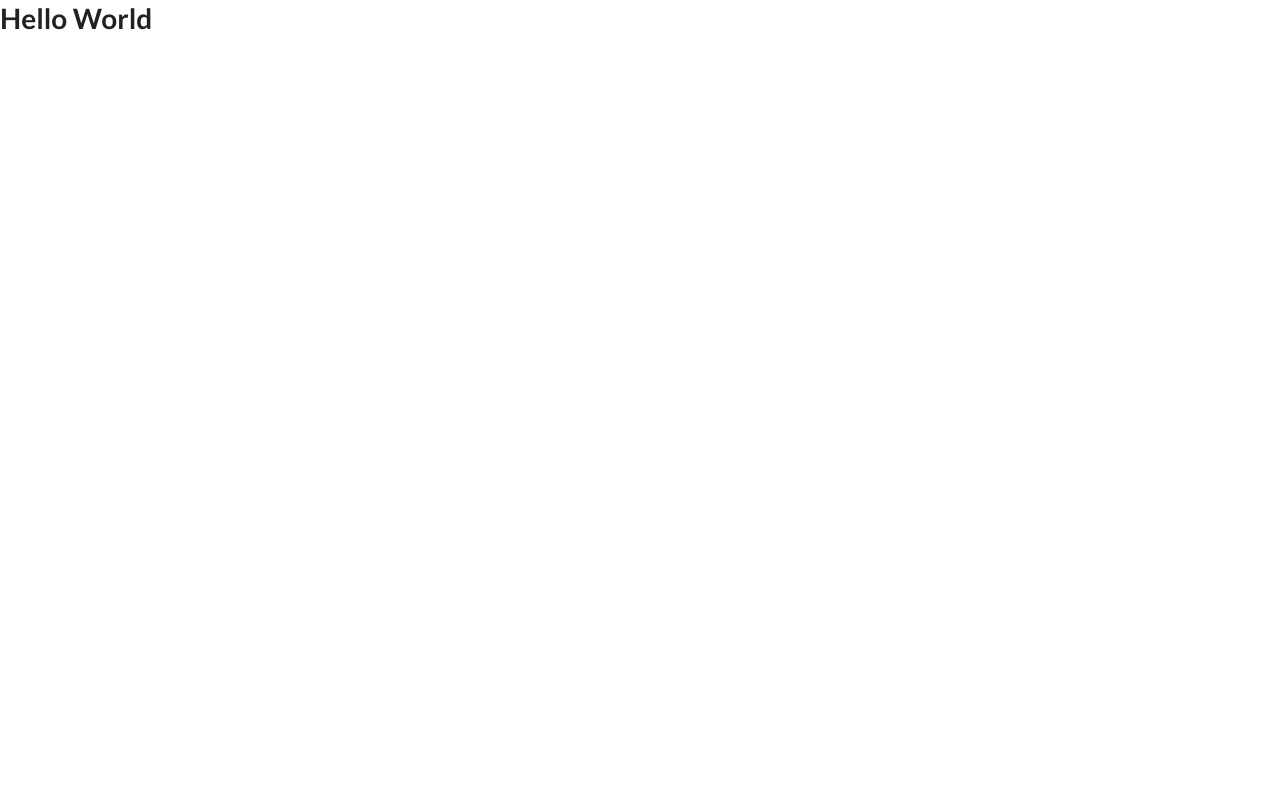
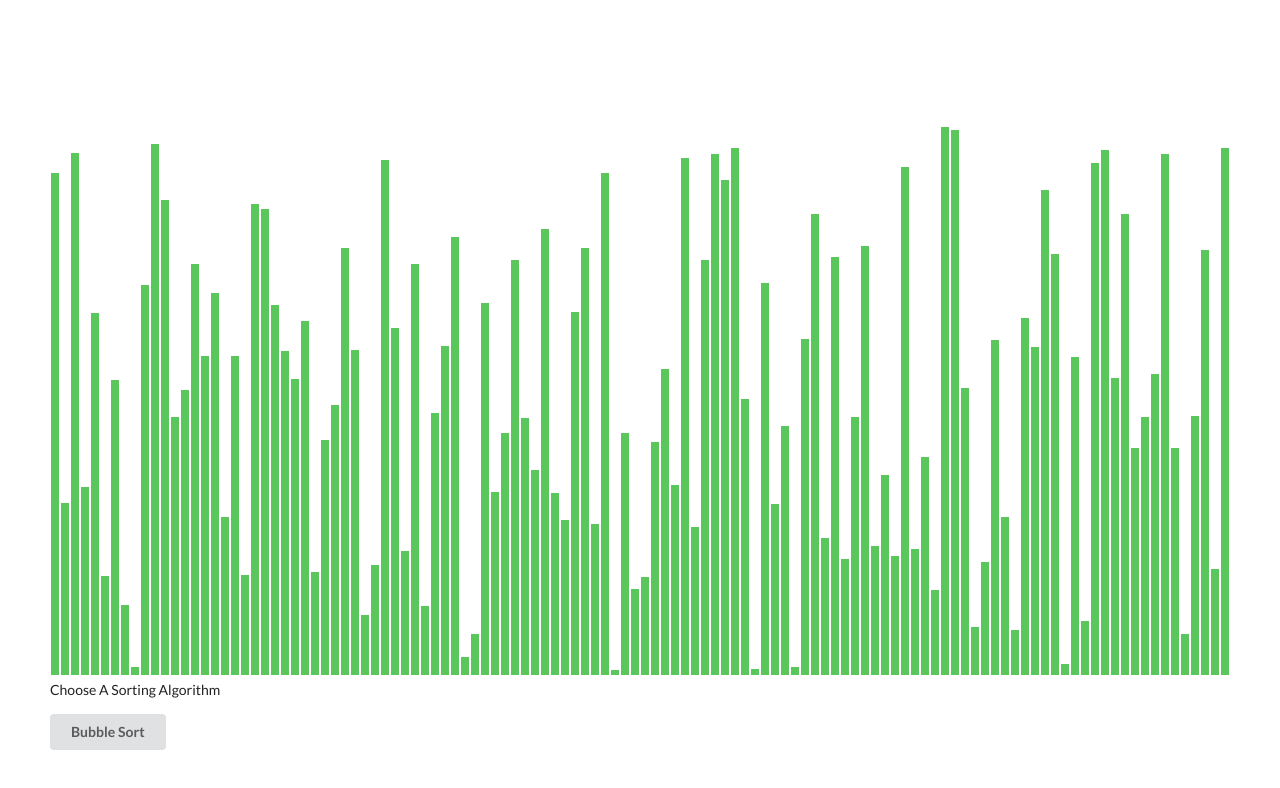
Before and after one commit to eoin-barr/sorting-visualizer, a React (Create React App) app: page / in a window 1280 px wide. Shown: the top 788 px of the page. Built offline with nearby package versions, Linux system fonts and the light colour scheme.

Commit message:
Bubble sort added

```diff
--- a/src/App.js
+++ b/src/App.js
@@ -1,5 +1,12 @@
+import SortingVisualizer from './visualizer/SortingVisualizer'
+
+
 function App() {
-  return <h1>Hello World</h1>
+  return (
+    <div>
+      <SortingVisualizer />
+    </div>
+  )
 }
 
 export default App
--- /dev/null
+++ b/src/actions/types.js
@@ -0,0 +1 @@
+export const SET_ALGORITHM = 'SET_ALGORITHM'
--- /dev/null
+++ b/src/algorithms/BubbleSort.js
@@ -0,0 +1,25 @@
+
+
+function bubbleSortRun(arr, animations) {
+  for (let i = 0; i < arr.length - 1; i++) {
+    for (let j = 0; j < arr.length - i - 1; j++) {
+      animations.push([[j, j + 1], false])
+
+      if (arr[j] > arr[j + 1]) {
+        animations.push([[j, arr[j + 1]], true])
+        animations.push([[j + 1, arr[j]], true])
+        const t = arr[j]
+        arr[j] = arr[j + 1]
+        arr[j + 1] = t
+      }
+    }
+  }
+}
+
+export function getBubbleSort(arr) {
+  const animations = []
+  if (arr.length <= 1) return arr
+  const copy = arr.slice()
+  bubbleSortRun(copy, animations)
+  return animations
+}
--- a/src/index.js
+++ b/src/index.js
@@ -1,9 +1,23 @@
 import React from 'react'
 import ReactDOM from 'react-dom'
+import { Provider } from 'react-redux'
+import { createStore, applyMiddleware, compose } from 'redux'
+import reduxThunk from 'redux-thunk'
+
 import './styles/main.scss'
 import App from './App'
+import reducers from './reducers'
+
+const composeEnhancers = window.__REDUX_DEVTOOLS_EXTENSION_COMPOSE__ || compose
+const store = createStore(
+  reducers,
+  composeEnhancers(applyMiddleware(reduxThunk))
+)
+
 
 ReactDOM.render(
-  <App />,
+  <Provider store={store}>
+    <App />
+  </Provider>,
   document.getElementById('root')
 )
--- /dev/null
+++ b/src/reducers/algorithm.js
@@ -0,0 +1,10 @@
+import { SET_ALGORITHM } from '../actions/types'
+
+export default (state = {}, action) => {
+  switch (action.type) {
+    case SET_ALGORITHM:
+      return { ...state, [action.payload]: action.payload }
+    default:
+      return state
+  }
+}
--- /dev/null
+++ b/src/reducers/index.js
@@ -0,0 +1,6 @@
+import { combineReducers } from 'redux'
+import algorithm from './algorithm'
+
+export default combineReducers({
+  algorithm: algorithm,
+})
--- a/src/styles/main.scss
+++ b/src/styles/main.scss
@@ -0,0 +1,15 @@
+.arr-container{
+  position: absolute;
+  bottom: 50px;
+  left: 50px;
+  margin: 0;
+  padding: 0;
+}
+
+.arr-line{
+  width: 8px;
+  background-color: #5ac75c;
+  display: inline-block;
+  margin: auto 1px;
+  padding: 0;
+}
--- /dev/null
+++ b/src/visualizer/SortingVisualizer.js
@@ -0,0 +1,120 @@
+import React from 'react'
+import { getBubbleSort } from '../algorithms/BubbleSort'
+
+
+const ANIMATION_SPEED = 1
+const MAIN_COLOR = '#5ac75c'
+const CHANGE_COLOR = 'blue'
+
+
+function randNumFromInterval(min, max) {
+  return Math.floor(Math.random() * (max - min + 1) + min)
+}
+
+class SortingVisualizer extends React.Component {
+
+  constructor(props) {
+    super(props)
+    this.state = {
+      lines: [],
+      sorting: false,
+    }
+  }
+
+  componentDidMount() {
+    this.resetArr()
+    window.addEventListener('resize', this.resetArr.bind(this))
+    console.log(this.state)
+  }
+
+  resetArr() {
+    if (this.state.sorting) return
+    const arr = []
+    const width = window.innerWidth
+    const containerWidth = width - 100
+    const numLines = containerWidth / 10
+
+    const containerHeight = window.innerHeight
+    const maxLineHeight = Math.max((containerHeight - 250), 10)
+
+    for (let i = 0; i < numLines; i++) {
+      arr.push(randNumFromInterval(5, maxLineHeight))
+    }
+    this.setState((state) => {
+      return { lines: arr }
+    })
+  }
+
+
+  animate(animations) {
+    const arrLines = document.getElementsByClassName('arr-line')
+    let m = 0
+    for (let i = 0; i < animations.length; i++) {
+      const colorChange = !animations[i][1]
+      if (colorChange) {
+        const lines = animations[i][0]
+        console.log(lines)
+        setTimeout(() => {
+          for (let j = 0; j < lines.length; j++) {
+            arrLines[lines[j]].style.backgroundColor = CHANGE_COLOR
+          }
+        }, m++ * ANIMATION_SPEED)
+        setTimeout(() => {
+          for (let j = 0; j < lines.length; j++) {
+            arrLines[lines[j]].style.backgroundColor = MAIN_COLOR
+          }
+        }, m++ * ANIMATION_SPEED)
+      } else {
+        setTimeout(() => {
+          const [lineOne, newHeight] = animations[i][0]
+          const lineOneStyle = arrLines[lineOne].style
+          lineOneStyle.height = `${newHeight}px`
+        }, m++ * ANIMATION_SPEED)
+      }
+
+      if (i === animations.length - 1) {
+        setTimeout(() => {
+          this.setState((state) => {
+            return {
+              lines: this.state.lines.sort(function (a, b) {
+                return a - b
+              }),
+              sorting: false,
+            }
+          })
+        }, m++ * ANIMATION_SPEED)
+      }
+    }
+  }
+
+  bubbleSort() {
+    if (this.state.sorting) return
+    this.setState((state) => {
+      return { sorting: true }
+    })
+    const animations = getBubbleSort(this.state.lines)
+    this.animate(animations)
+  }
+
+
+  render() {
+    const arr = this.state.lines
+    return (
+      <div className="container arr-container">
+        {arr.map((value, index) => (
+          <div
+            className="arr-line"
+            key={index}
+            style={{ height: `${value}px` }}
+          ></div>
+        ))}
+        <p>Choose A Sorting Algorithm</p>
+        <div className="" style={{ display: 'block' }}>
+          <button className="ui button" onClick={() => this.bubbleSort()}>Bubble Sort</button>
+        </div>
+      </div>
+    )
+  }
+}
+
+export default SortingVisualizer
```
